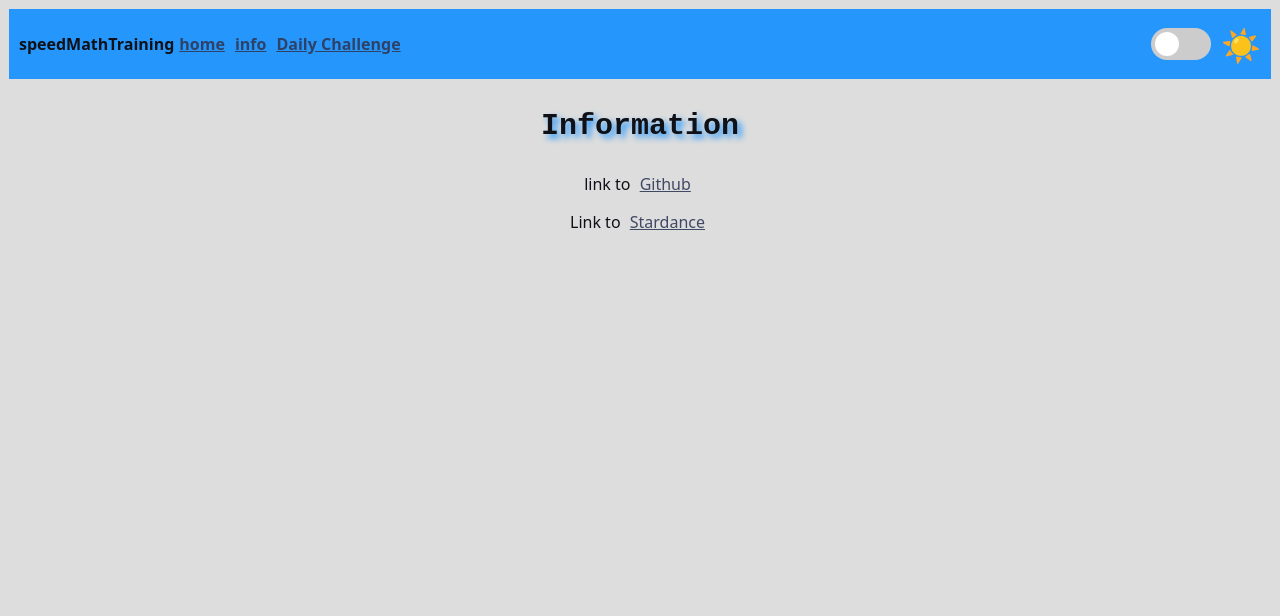
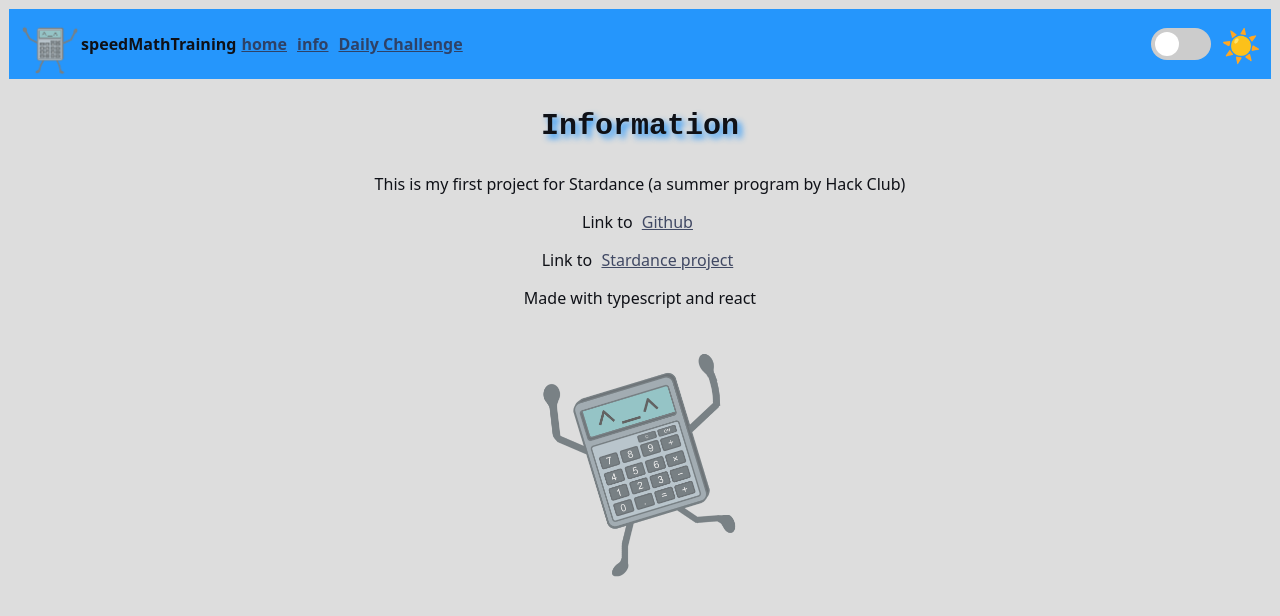
Before and after one commit to ViLP357/speedMathTraining, a React (Vite) app in the folder frontend/speedMathTrainingFrontend/: page /info in a window 1280 px wide. Shown: the top 616 px of the page. Built offline with nearby package versions, Linux system fonts and the light colour scheme.

Commit message:
final version?

```diff
--- a/frontend/speedMathTrainingFrontend/src/App.tsx
+++ b/frontend/speedMathTrainingFrontend/src/App.tsx
@@ -3,6 +3,7 @@ import InfoPage from './components/InfoPage';
 import DailyChallenge from './components/DailyChallenge';
 import styles from './mystyle.module.css'
 import { useEffect, useState } from 'react';
+import calc from './assets/calcPNG.png';
 
 import {
   BrowserRouter as Router,
@@ -12,14 +13,13 @@ import {
 const App = () => {
    const [theme, setTheme] = useState('light');
 
-  console.log(theme)
-
   useEffect(() => {
     document.body.className = theme
   }, [theme])
- return ( //use zustand, https://fullstackopen.com/osa6/flux_arkkitehtuuri_ja_zustand
+ return (
       <Router>
         <div className= {styles.navigation}>
+          <img className={styles.calc} src={calc}></img>
           speedMathTraining
           <Link className= {styles.link} to="/">home</Link>
           <Link className = {styles.link} to="/info">info</Link>
--- a/frontend/speedMathTrainingFrontend/src/components/DailyChallenge.tsx
+++ b/frontend/speedMathTrainingFrontend/src/components/DailyChallenge.tsx
@@ -15,7 +15,7 @@ const DailyChallenge = ()=> {
 
     return (
         <div>
-           <h3 className={styles.header}>Todays challenge</h3>
+           <h3 className={styles.header}>Today's challenge</h3>
             <p>2-3 digits</p>
             <p>10 questions</p>
             <p>operators: +, -</p>
--- a/frontend/speedMathTrainingFrontend/src/components/GamePage.tsx
+++ b/frontend/speedMathTrainingFrontend/src/components/GamePage.tsx
@@ -4,7 +4,7 @@ import type { OperatorsStates, submitMode } from "../types"
 import QuestionArea from '../components/QuestionArea';
 import styles from '../mystyle.module.css'
 import useSettingsStore from '../store.ts'
-
+//use zustand, https://fullstackopen.com/osa6/flux_arkkitehtuuri_ja_zustand
 const GamePage = () => {
   const siteName = "speedMath Training";
   const { questions, changeQuestions, digits, changeDigits, usedOperators, changeUsedOperators } = useSettingsStore()
@@ -85,9 +85,9 @@ const GamePage = () => {
         </form>
        <h4> Number of digits [{range[0]} - {range[1]}]</h4>
 
-          min: <input className={styles.slider} id="mininp" type = "range" min="1" max="5" value = {range[0]} onChange={handleChange}/>
+          Min: <input className={styles.slider} id="mininp" type = "range" min="1" max="5" value = {range[0]} onChange={handleChange}/>
           <br></br>
-          max: <input className={styles.slider} id="maxinp" type = "range" min="1" max="5" value = {range[1]} onChange={handleChange}/>
+          Max: <input className={styles.slider} id="maxinp" type = "range" min="1" max="5" value = {range[1]} onChange={handleChange}/>
         <br></br>
         <h4>Number of questions: {numberOfQuestions}</h4>
 
--- a/frontend/speedMathTrainingFrontend/src/components/InfoPage.tsx
+++ b/frontend/speedMathTrainingFrontend/src/components/InfoPage.tsx
@@ -1,11 +1,16 @@
 import styles from '../mystyle.module.css'
+import calcRun from '../assets/calcRun.png';
 
 const InfoPage = () => {
     return (
        <div>
         <h3 className={styles.header}>Information</h3>
-         <p> link to <a className={styles.link} href="https://github.com/ViLP357/speedMathTraining">Github</a> </p>
-         <p>Link to <a className={styles.link} href = "https://stardance.hackclub.com/projects/4741" >Stardance</a></p>
+         <p>This is my first project for Stardance (a summer program by Hack Club)</p>
+         <p> Link to <a className={styles.link} href="https://github.com/ViLP357/speedMathTraining">Github</a> </p>
+         <p>Link to <a className={styles.link} href = "https://stardance.hackclub.com/projects/4741" >Stardance project</a></p>
+         <p>Made with typescript and react</p>
+         <img src = {calcRun} style={{width: '20%'}}></img>
+
        </div>
     )
 }
--- a/frontend/speedMathTrainingFrontend/src/components/QuestionArea.tsx
+++ b/frontend/speedMathTrainingFrontend/src/components/QuestionArea.tsx
@@ -73,7 +73,7 @@ const QuestionArea = ({acceptedOperators, setStarted, digits, numberOfQuestions,
           <div className= {styles.questionArea}>
            <Timer seconds = {seconds} setSeconds = {setSeconds}/>
             <QuestionForm question = {questionList[questionNumber]}  onAnswer = {handleAnswer}/>
-            <button onClick={() => nextQuestion(setQuestionNumber, questionNumber)}>Next</button>
+            <button onClick={() => nextQuestion(setQuestionNumber, questionNumber)}>Skip</button>
             <p>Question: {questionNumber+1} / {questionList.length}</p>
             <p>Correct: {correct}</p>
 
@@ -82,13 +82,14 @@ const QuestionArea = ({acceptedOperators, setStarted, digits, numberOfQuestions,
   }
   return (
     <div className={styles.results}>
-      <p>Results</p>
+      <h4>Results</h4>
       You got {correct} questions of {questionList.length} correct
 
       <br></br>
       <div className={styles.timer}>
         {Math.floor(seconds/60).toString().padStart(2, "0")}:{Math.floor(seconds%60).toString().padStart(2, "0")}
       </div>
+      <p>Average {seconds/(questionList.length)}s per question</p>
        <br></br>
       <button className= {styles.basicButton} onClick={restart}>Restart</button>
     </div>
--- a/frontend/speedMathTrainingFrontend/src/mystyle.module.css
+++ b/frontend/speedMathTrainingFrontend/src/mystyle.module.css
@@ -258,8 +258,8 @@ button:active{
   padding: 0;
   border: 7px solid #8d30bf;
   appearance: none;
-
-
-
-
 }
+.calc {
+  width: 5%;
+  float: left;
+}
```
Also changed, not shown: frontend/speedMathTrainingFrontend/src/assets/calcPNG.png (added), frontend/speedMathTrainingFrontend/src/assets/calcRun.png (added).
